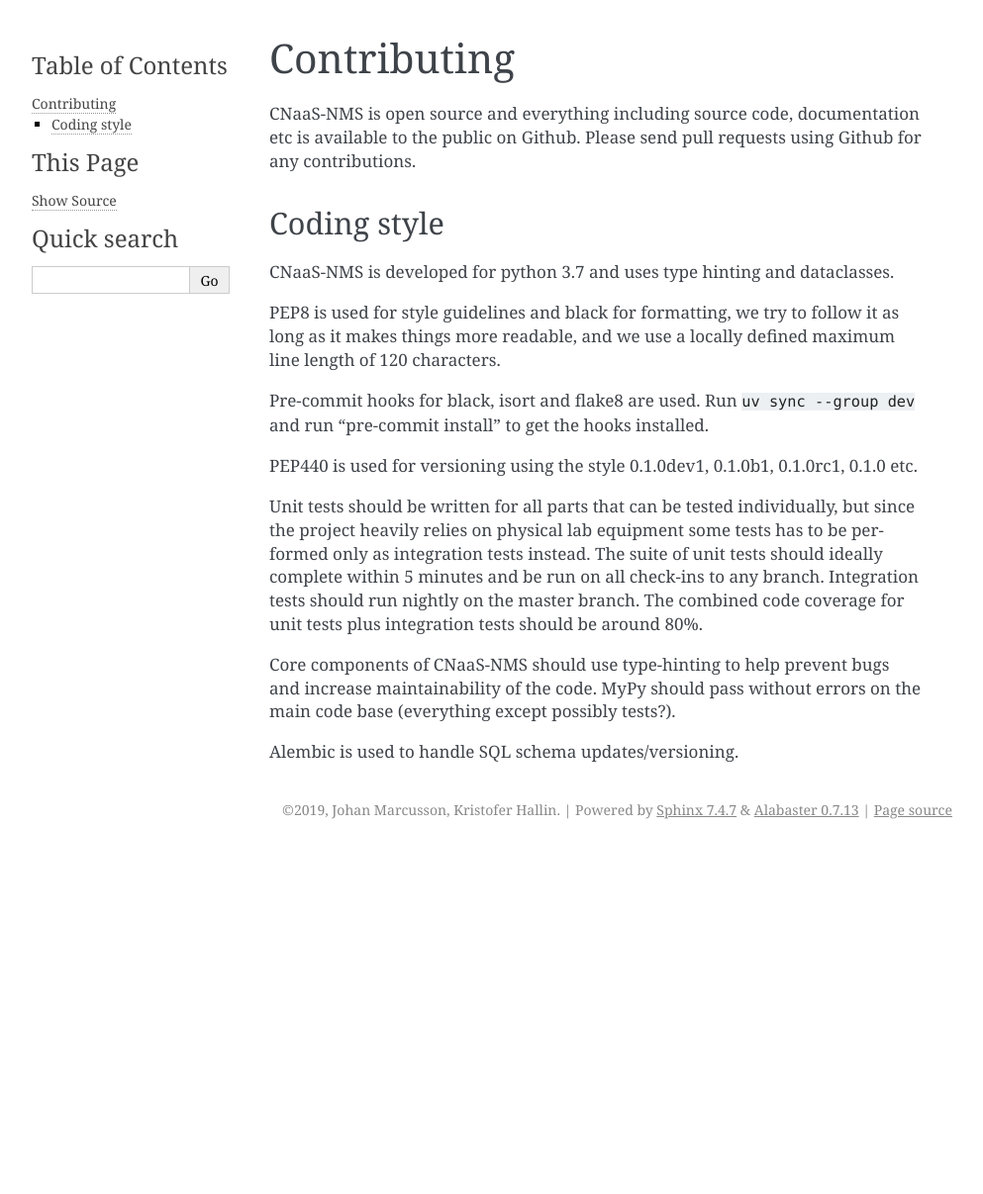
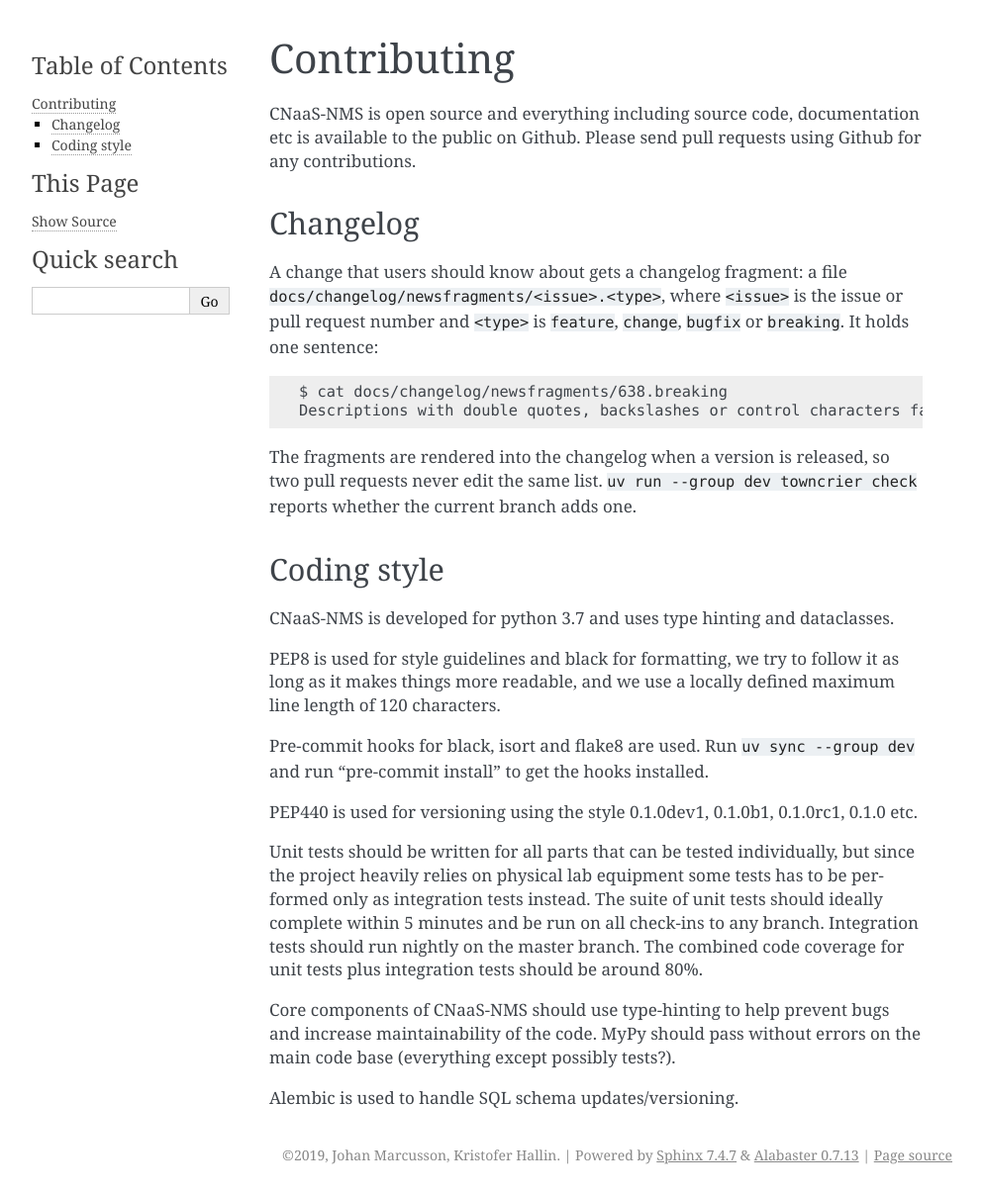
Before and after one commit to SUNET/cnaas-nms, a Sphinx documentation site: the page built from docs/contributing/index.rst, in a window 1280 px wide. Shown: the whole page at 99% size, without its empty margins (148-1141 px from the left). Built offline with Sphinx 7.4.7, drawn with Linux system fonts in a browser that asks for light colours; before the commit the page ends 900 px from its top, so only the background shows below that.

Commit message:
docs(changelog): render the changelog from fragments with towncrier
Every pull request that adds a changelog entry edits the same lists in
docs/changelog/index.rst, so two of them conflict, and an entry written
while a version is still unreleased can end up in a released section.

A pull request adds a file in docs/changelog/newsfragments instead, and
towncrier build renders those files into the changelog at release time.

Discussed in #643.

```diff
--- a/docs/changelog/index.rst
+++ b/docs/changelog/index.rst
@@ -1,5 +1,7 @@
 Changelog
 =========
+
+.. towncrier release notes start
 
 Version 1.9.1
 -------------
--- a/docs/contributing/index.rst
+++ b/docs/contributing/index.rst
@@ -3,6 +3,21 @@ Contributing
 
 CNaaS-NMS is open source and everything including source code, documentation etc is available
 to the public on Github. Please send pull requests using Github for any contributions.
+
+Changelog
+---------
+
+A change that users should know about gets a changelog fragment: a file
+``docs/changelog/newsfragments/<issue>.<type>``, where ``<issue>`` is the issue or pull request
+number and ``<type>`` is ``feature``, ``change``, ``bugfix`` or ``breaking``. It holds one
+sentence::
+
+    $ cat docs/changelog/newsfragments/638.breaking
+    Descriptions with double quotes, backslashes or control characters fail validation.
+
+The fragments are rendered into the changelog when a version is released, so two pull requests
+never edit the same list. ``uv run --group dev towncrier check`` reports whether the current
+branch adds one.
 
 Coding style
 ------------
```
Also changed, not shown: README.md (+1 -1 lines), pyproject.toml (+23 -0 lines), 2 other files.
